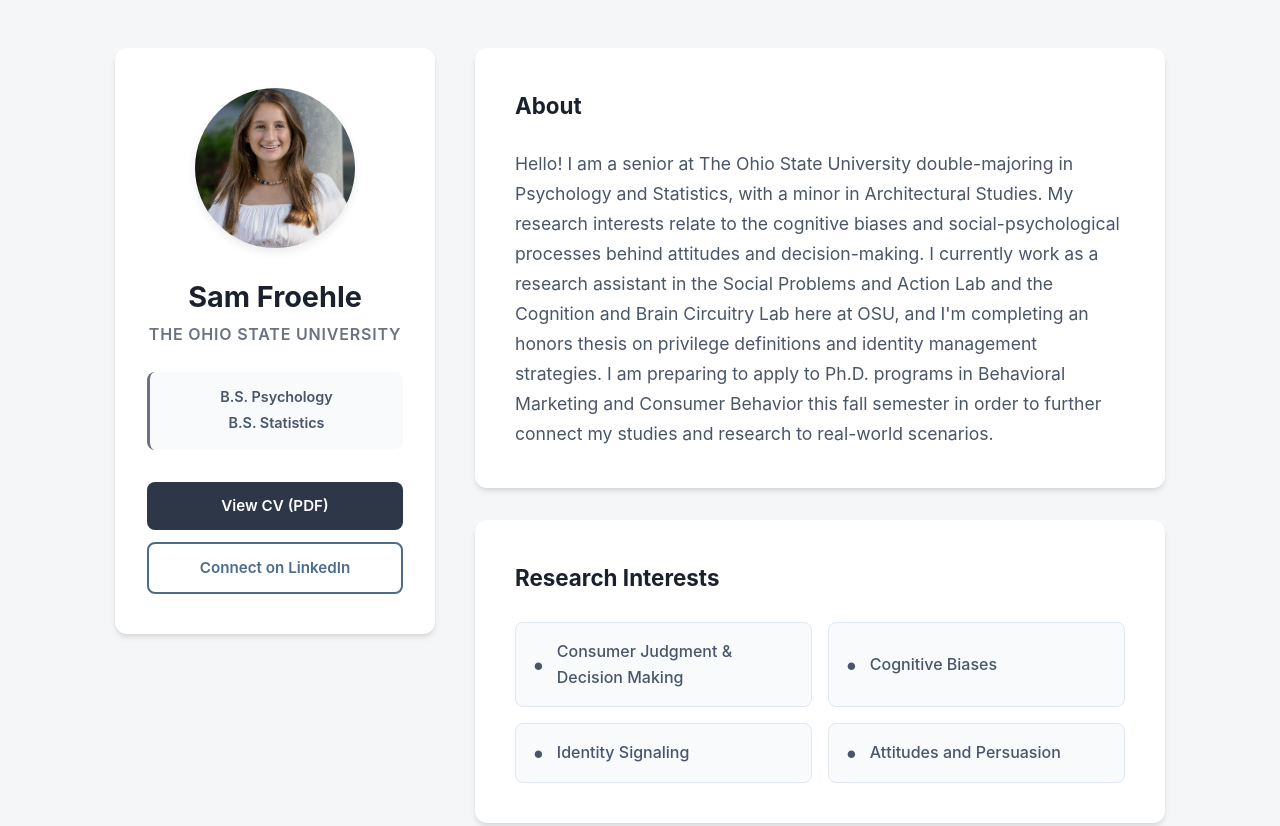
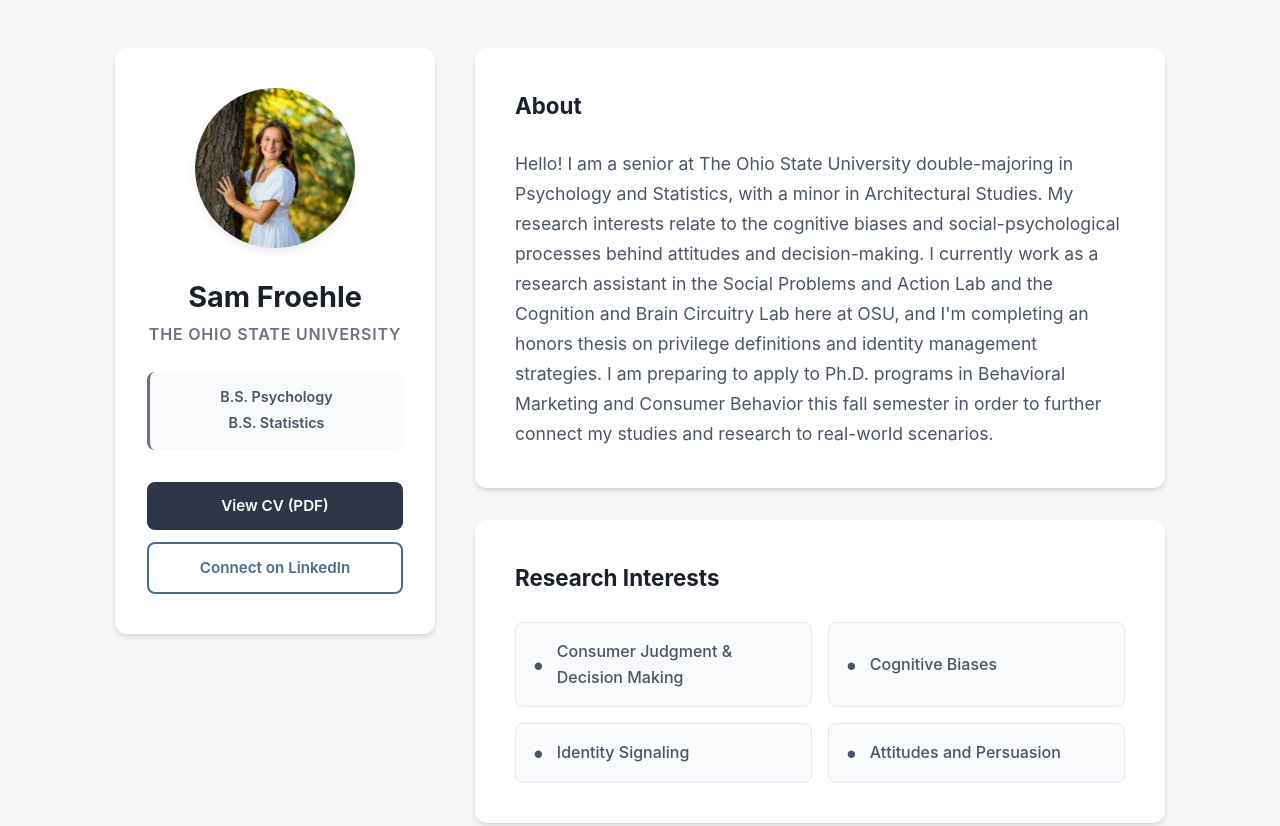
Before and after one commit to samfroehle/samfroehle.github.io, a plain HTML site: page index.html in a window 1280 px wide. Shown: the top 826 px of the page. Drawn offline with Linux system fonts and the light colour scheme.

Commit message:
Update index.html - pfp

```diff
--- a/index.html
+++ b/index.html
@@ -258,7 +258,7 @@
         <!-- LEFT SIDEBAR: Personal Identity Block -->
         <aside class="sidebar">
             <!-- Her Profile Image Asset -->
-            <img src="Froehle,Sam.jpg" alt="Profile Photo" class="profile-photo">
+            <img src="Tree_PFP.jpg" alt="Profile Photo" class="profile-photo">
 
             <h1 class="name">Sam Froehle</h1>
             <p class="institution">The Ohio State University</p>
```
